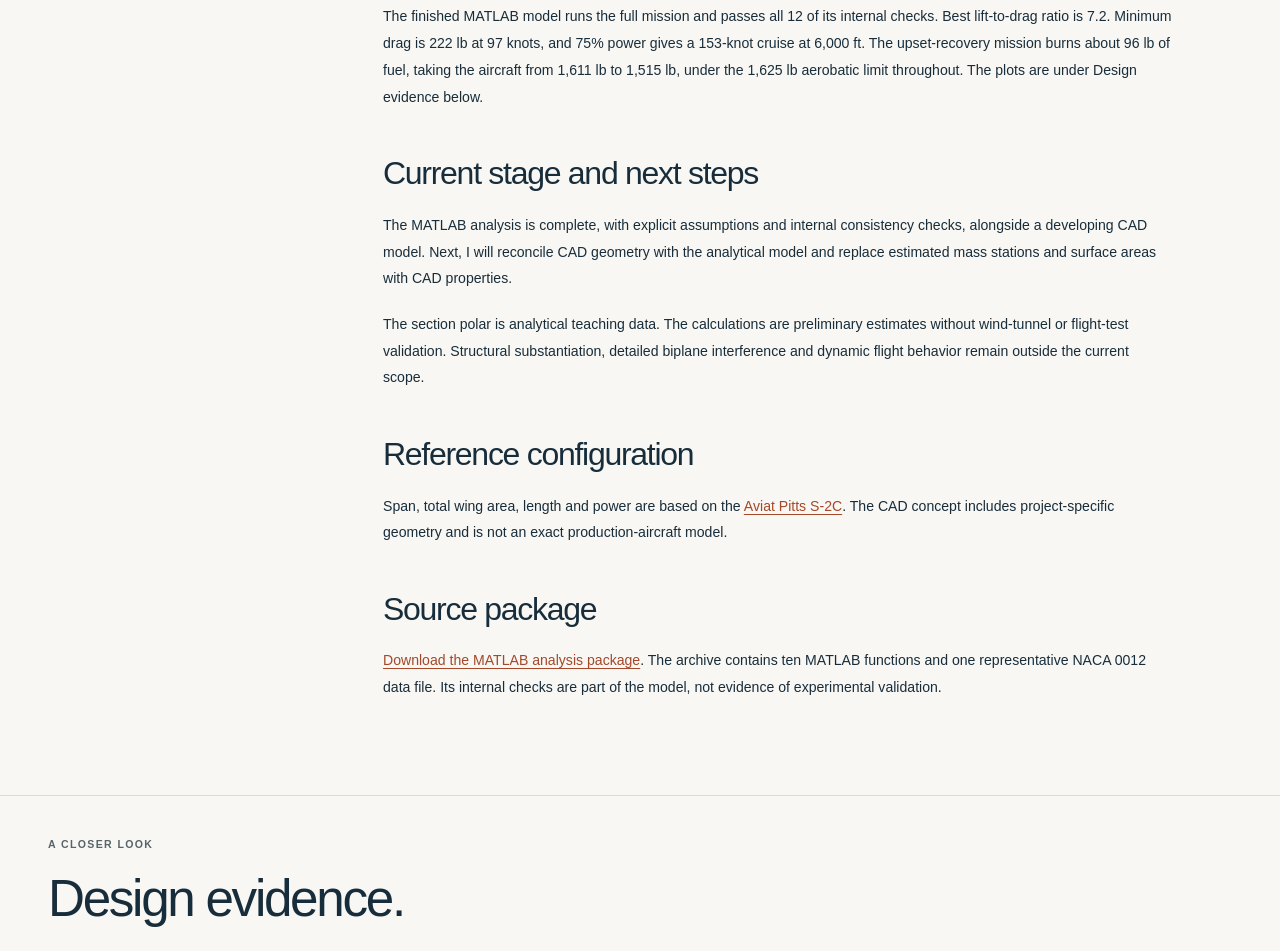
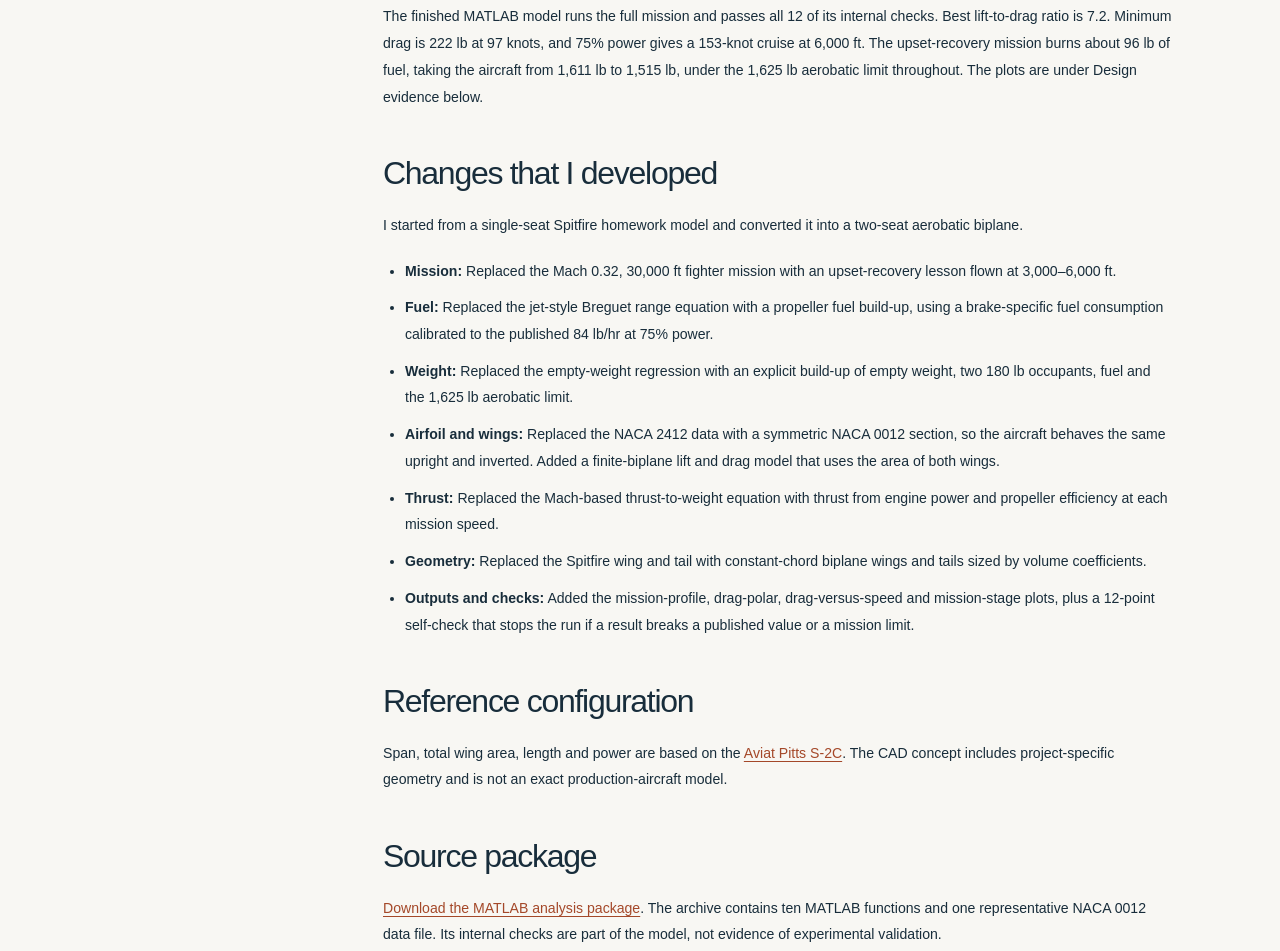
Before and after one commit to SmyersBW246/Brewster_Smyers-Engineering-Portfolio, an Astro site: page /projects/aerobatic-biplane in a window 1280 px wide. Shown: the part 2481-3432 px from the top of the page. Built offline with nearby package versions, Linux system fonts and the light colour scheme; Astro itself is replaced by a stand-in of ours.

Commit message:
Replace biplane "Current stage and next steps" with "Changes that I developed"
Lists the Spitfire-to-biplane model conversions: mission, fuel, weight,
airfoil, thrust, geometry, and outputs/self-checks.

Co-Authored-By: Claude Opus 5.5 <noreply@anthropic.com>

```diff
--- a/src/content/projects/aerobatic-biplane.md
+++ b/src/content/projects/aerobatic-biplane.md
@@ -80,11 +80,17 @@ A central challenge is using the same reference definitions throughout the model
 
 The finished MATLAB model runs the full mission and passes all 12 of its internal checks. Best lift-to-drag ratio is 7.2. Minimum drag is 222 lb at 97 knots, and 75% power gives a 153-knot cruise at 6,000 ft. The upset-recovery mission burns about 96 lb of fuel, taking the aircraft from 1,611 lb to 1,515 lb, under the 1,625 lb aerobatic limit throughout. The plots are under Design evidence below.
 
-## Current stage and next steps
+## Changes that I developed
 
-The MATLAB analysis is complete, with explicit assumptions and internal consistency checks, alongside a developing CAD model. Next, I will reconcile CAD geometry with the analytical model and replace estimated mass stations and surface areas with CAD properties.
+I started from a single-seat Spitfire homework model and converted it into a two-seat aerobatic biplane.
 
-The section polar is analytical teaching data. The calculations are preliminary estimates without wind-tunnel or flight-test validation. Structural substantiation, detailed biplane interference and dynamic flight behavior remain outside the current scope.
+- **Mission:** Replaced the Mach 0.32, 30,000 ft fighter mission with an upset-recovery lesson flown at 3,000–6,000 ft.
+- **Fuel:** Replaced the jet-style Breguet range equation with a propeller fuel build-up, using a brake-specific fuel consumption calibrated to the published 84 lb/hr at 75% power.
+- **Weight:** Replaced the empty-weight regression with an explicit build-up of empty weight, two 180 lb occupants, fuel and the 1,625 lb aerobatic limit.
+- **Airfoil and wings:** Replaced the NACA 2412 data with a symmetric NACA 0012 section, so the aircraft behaves the same upright and inverted. Added a finite-biplane lift and drag model that uses the area of both wings.
+- **Thrust:** Replaced the Mach-based thrust-to-weight equation with thrust from engine power and propeller efficiency at each mission speed.
+- **Geometry:** Replaced the Spitfire wing and tail with constant-chord biplane wings and tails sized by volume coefficients.
+- **Outputs and checks:** Added the mission-profile, drag-polar, drag-versus-speed and mission-stage plots, plus a 12-point self-check that stops the run if a result breaks a published value or a mission limit.
 
 ## Reference configuration
 
```
